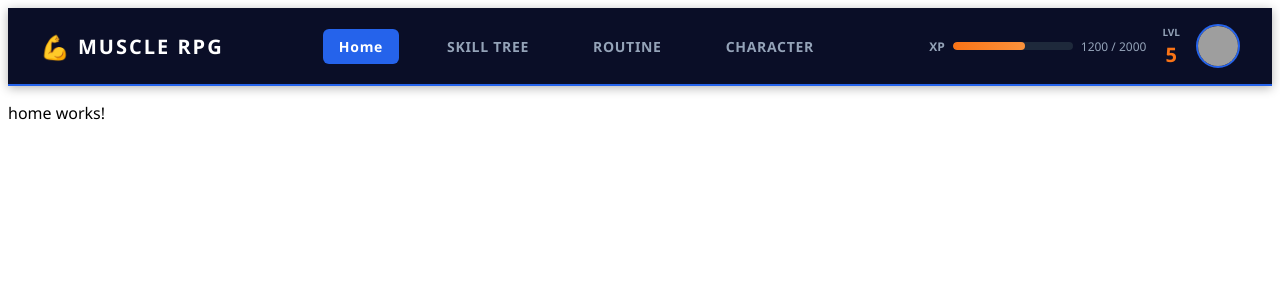
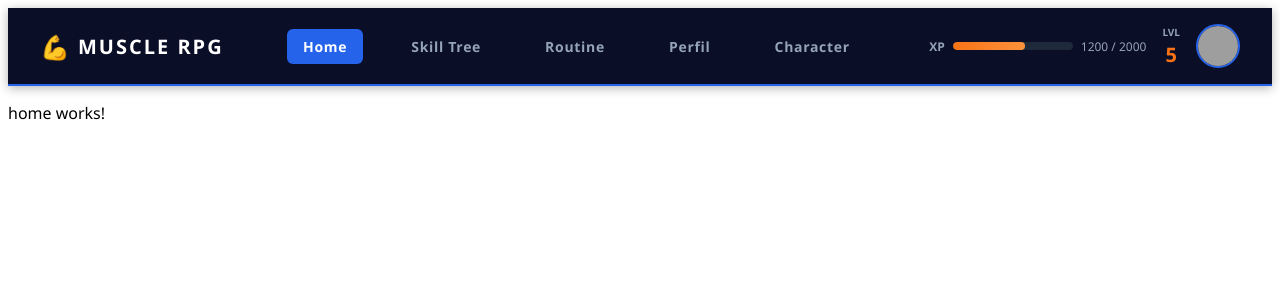
Before and after one commit to fase99/Muscle-RPG, an Angular app in the folder frontend/: page /home in a window 1280 px wide. Shown: the top 300 px of the page. Built offline with nearby package versions, Linux system fonts and the light colour scheme; grey boxes are pictures that could not be loaded.

Commit message:
Update navbar.html

```diff
--- a/frontend/src/app/shared/navbar/navbar.html
+++ b/frontend/src/app/shared/navbar/navbar.html
@@ -7,10 +7,11 @@
 
   <!-- Navigation Links -->
   <div class="nav-links">
-    <a routerLink="/home" routerLinkActive="active" class="nav-link">Home</a>
-    <a routerLink="/ejercicios" routerLinkActive="active" class="nav-link">SKILL TREE</a>
-    <a routerLink="/rutina" routerLinkActive="active" class="nav-link">ROUTINE</a>
-    <a routerLink="/character" routerLinkActive="active" class="nav-link">CHARACTER</a>
+    <a routerLink="/home" routerLinkActive="active" class="nav-link"> Home </a>
+    <a routerLink="/ejercicios" routerLinkActive="active" class="nav-link"> Skill Tree </a>
+    <a routerLink="/rutina" routerLinkActive="active" class="nav-link"> Routine </a>
+    <a routerLink="/perfil" routerLinkActive="active" class="nav-link"> Perfil </a>
+    <a routerLink="/character" routerLinkActive="active" class="nav-link"> Character </a>
   </div>
 
   <!-- User Info -->
```
